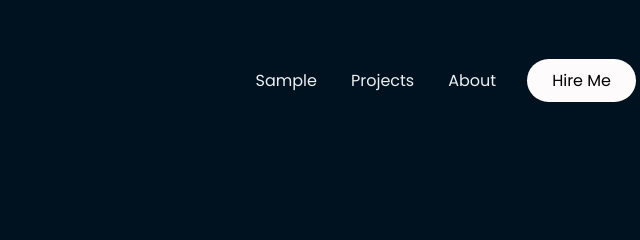
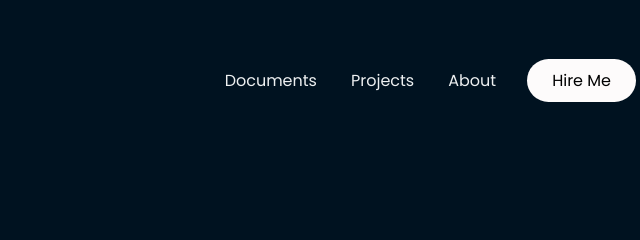
Before and after one commit to ImSev/ZeraSample.github.io, a plain HTML site: page index.html in a window 1280 px wide. Shown: the top 240 px of the page, 516-1156 px from the left. Drawn offline with Linux system fonts and the light colour scheme.

Commit message:
Update index.html

```diff
--- a/index.html
+++ b/index.html
@@ -15,7 +15,7 @@
         <img class="logo" src="source/logo.png" alt="logo">
         <nav>
           <ul class="nav_links">
-            <li><a href="#">Sample</a></li>
+            <li><a href="#">Documents</a></li>
             <li><a href="#">Projects</a></li>
             <li><a href="#">About</a></li>
           </ul>
```
